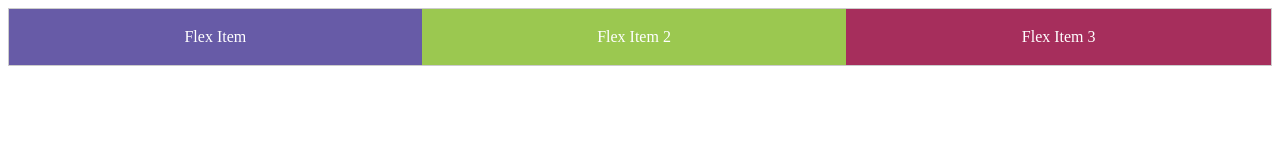
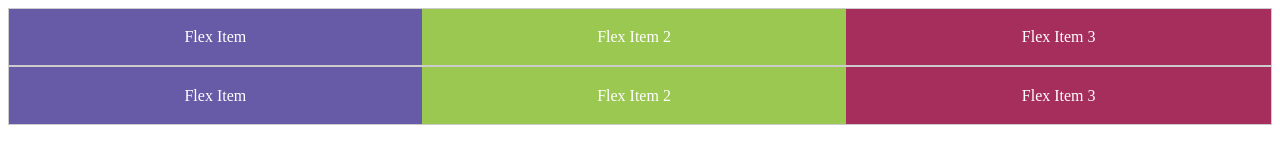
Before and after one commit to huneriann/flexBoxLayout, a plain HTML site: page index.html in a window 1280 px wide. Drawn offline with Linux system fonts and the light colour scheme.

Commit message:
Add files via upload

```diff
--- a/index.html
+++ b/index.html
@@ -14,5 +14,11 @@
         <div class="flex-item item3">Flex Item 3</div>
     </div>
 
+    <div class="flex-container">
+        <div class="flex-item item1">Flex Item</div>
+        <div class="flex-item item2">Flex Item 2</div>
+        <div class="flex-item item3">Flex Item 3</div>
+    </div>
+
 </body>
 </html>
```
